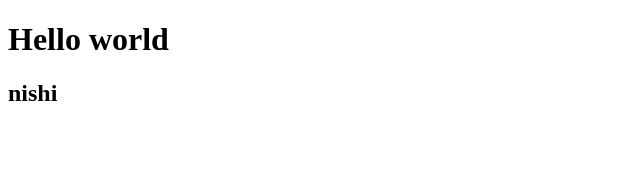
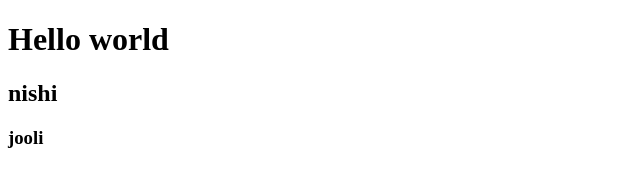
Before and after one commit to ShivamGoyal1234/external, a plain HTML site: page index.html in a window 1280 px wide. Shown: the full height of the page, 0-640 px from the left. Drawn offline with Linux system fonts and the light colour scheme.

Commit message:
jooli index file

```diff
--- a/index.html
+++ b/index.html
@@ -14,5 +14,9 @@
     <h2>
         nishi
     </h2>
+
+    <h3>
+        jooli
+    </h3>
 </body>
 </html>
```
